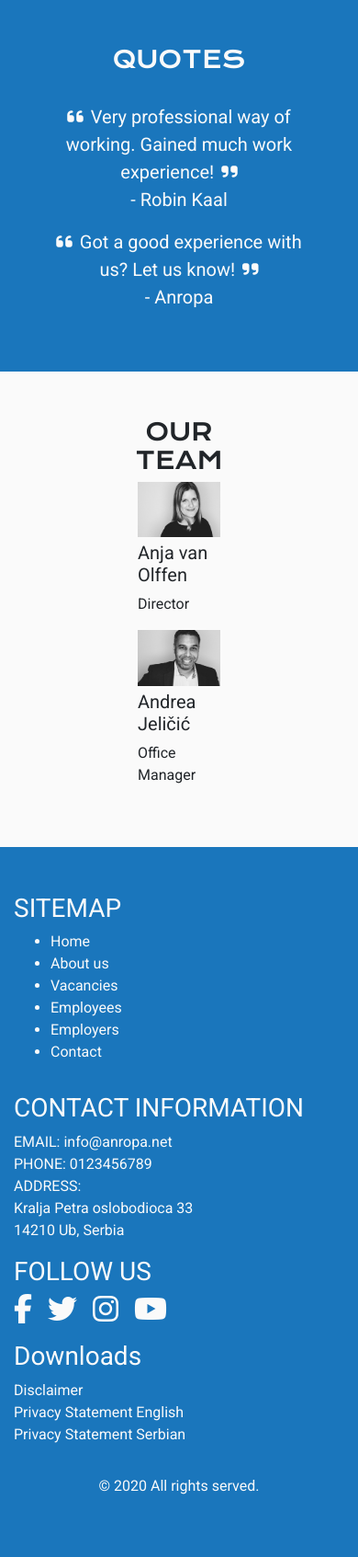
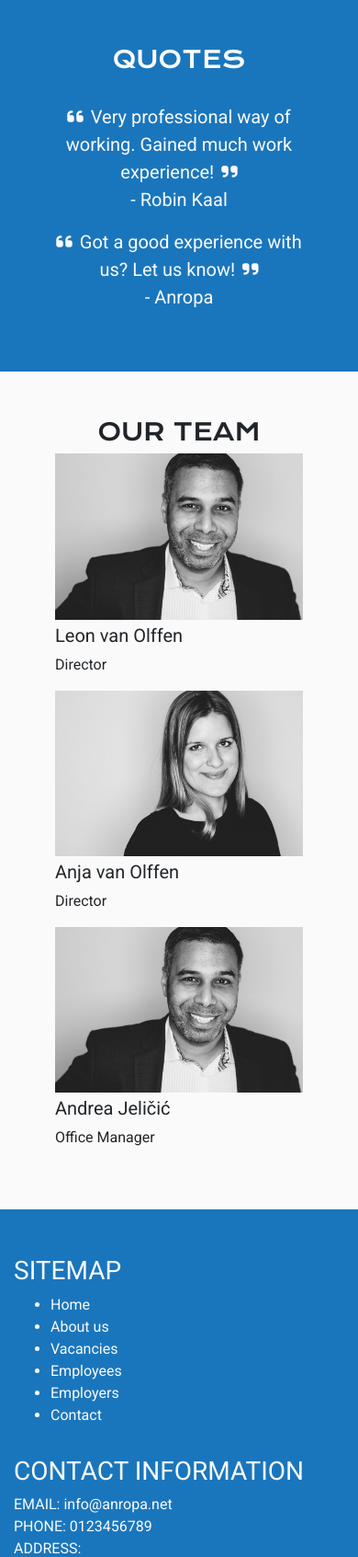
Before and after one commit to Code-Institute-Submissions/Albastraoz-anropa, a Flask app: page / in a window 390 px wide. Shown: the part 1610-3303 px from the top of the page at 92% size. Run offline with Flask 2, Linux system fonts and the light colour scheme; some libraries are stand-ins or nearby versions.

Commit message:
Version 2.00 - Stable version of app for live version.

```diff
--- a/app.py
+++ b/app.py
@@ -1,5 +1,4 @@
 import os
-import env
 import random
 import string
 from flask import Flask, render_template, redirect, session, request, url_for, flash
@@ -9,11 +8,12 @@ from flask_pymongo import PyMongo
 from bson.objectid import ObjectId
 import bcrypt
 
+# Commented out since this is only for local testing
+# import env
+
 app = Flask(__name__)
 
-# MAIN FLASK SETTINGS
-app.config["SERVER_NAME"] = os.environ.get('SERVER_NAME')
-app.config["DEBUG"] = True
+# SECRET KEY
 app.config["SECRET_KEY"] = os.environ.get('SECRET_KEY')
 
 # CONNECTION TO DATABASE
@@ -82,7 +82,7 @@ def view_vacancy(vacancy_id):
 # Delete a specific vacancy
 @app.route('/delete_vacancy/<vacancy_id>')
 def delete_vacancy(vacancy_id):
-    mongo.db.vacancies.remove({'_id': ObjectId(vacancy_id)})
+    mongo.db.vacancies.delete_one({'_id': ObjectId(vacancy_id)})
     return redirect(url_for('vacancies'))
 
 # Edit a specific vacancy
@@ -218,7 +218,7 @@ def add_vacancy():
     vacancy = mongo.db.vacancies
     all_users = mongo.db.users.find()
     one_user = mongo.db.users.find_one({'_id': ObjectId(session['_id'])})
-    vacancy.insert({'vacancy_title' : request.form['add_vacancy_title'], 'vacancy_description' : request.form['add_vacancy_description']})
+    vacancy.insert_one({'vacancy_title' : request.form['add_vacancy_title'], 'vacancy_description' : request.form['add_vacancy_description']})
     flash('Vacancy added to the database!')
     return render_template("profile.html", tab=session['tab'], user=one_user, users=all_users)
 
@@ -309,7 +309,7 @@ def signup():
             hashpass = bcrypt.hashpw(request.form['password'].encode('utf-8'), bcrypt.gensalt())
 
             # Insert user into database
-            users.insert({'name' : request.form['name'], 'email' : email, 'verified' : False, 'password' : hashpass, 'admin' : False})
+            users.insert_one({'name' : request.form['name'], 'email' : email, 'verified' : False, 'password' : hashpass, 'admin' : False})
 
             # Send confirmation email
             msg = Message('Anropa Confirm Email', recipients=[email])
@@ -374,6 +374,4 @@ def logout():
 
 # Run app
 if __name__ == '__main__':
-    app.run()
-
-# host=os.environ.get('IP'), port=int(os.environ.get('PORT')), debug=True
+    app.run(host=os.environ.get('IP'), port=int(os.environ.get('PORT')), debug=False)
--- a/static/css/styles.css
+++ b/static/css/styles.css
@@ -180,8 +180,8 @@ a:hover {
 }
 
 .team-padding {
-    padding-right: 100px;
-    padding-left: 100px;
+    padding-right: 10px;
+    padding-left: 10px;
 }
 
 /* PAGES POSITIONING */
@@ -261,10 +261,6 @@ a:hover {
         padding-right: 10px;
         padding-left: 10px;
     }
-    .team-padding {
-        padding-right: 10px;
-        padding-left: 10px;
-    }
 }
 
 @media (min-width: 992px) {
--- a/templates/aboutus.html
+++ b/templates/aboutus.html
@@ -30,11 +30,11 @@
         <div class="col-12">
             <h3>OUR TEAM</h3>
         </div>
-        <!--<div class="col-12 col-md-4 team-members">
+        <div class="col-12 col-md-4 team-members">
             <img class="team-photo" src="/static/images/male-portrait.jpg" alt="Photo staff">
-            <h5>Robert van Olffen</h5>
+            <h5>Leon van Olffen</h5>
             <p>Director</p>
-        </div>-->
+        </div>
         <div class="col-12 col-md-4 team-members">
             <img class="team-photo" src="/static/images/female-portrait.jpg" alt="Photo staff">
             <h5>Anja van Olffen</h5>
--- a/templates/index.html
+++ b/templates/index.html
@@ -74,11 +74,11 @@
         </div>
     </div>
     <div class="row justify-content-center">
-        <!--<div class="col-12 col-md-4 team-members">
+        <div class="col-12 col-md-4 team-members">
             <img class="team-photo" src="/static/images/male-portrait.jpg" alt="Photo staff">
-            <h5>Robert van Olffen</h5>
+            <h5>Leon van Olffen</h5>
             <p>Director</p>
-        </div>-->
+        </div>
         <div class="col-12 col-md-4 team-members">
             <img class="team-photo" src="/static/images/female-portrait.jpg" alt="Photo staff">
             <h5>Anja van Olffen</h5>
```
